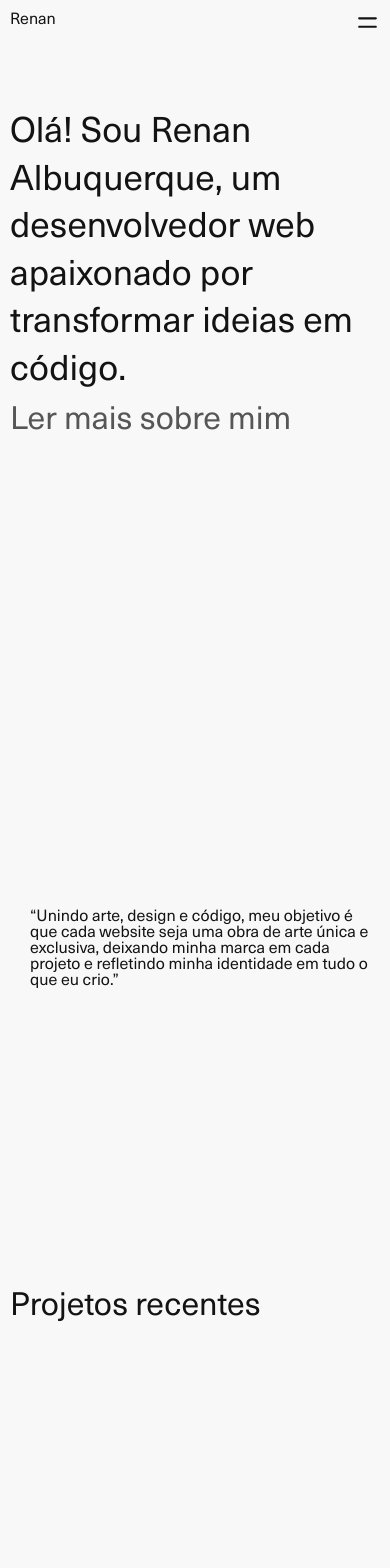
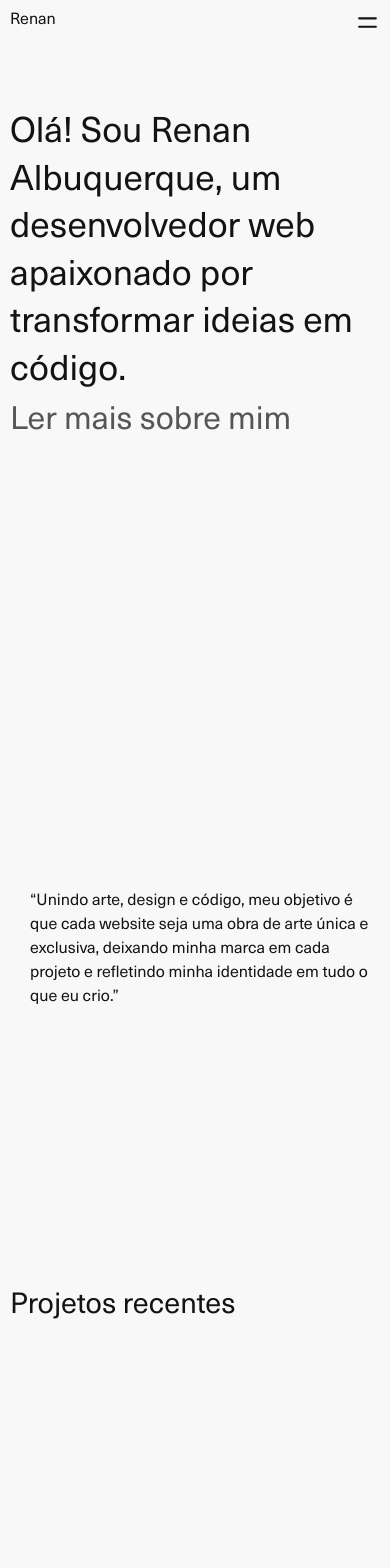
Before and after one commit to RenanAlb/portfolio, a React (Vite) app in the folder frontend/: page / in a window 390 px wide. Shown: the top 1568 px of the page. Built offline with nearby package versions, Linux system fonts and the light colour scheme; no server answers.

Commit message:
Correções de responsividade

```diff
--- a/frontend/src/components/MenuMobile/styles.js
+++ b/frontend/src/components/MenuMobile/styles.js
@@ -47,9 +47,6 @@ export const ContainerMenuMobile = styled.div`
     transition: 0.2s;
     margin: 12px 0;
     &:hover {
-      border-bottom: 1px solid
-        ${(props) =>
-          props.theme === "light" ? Themes.lightGray : Themes.lightBlack};
       cursor: pointer;
       transition: 0.2s;
     }
--- a/frontend/src/pages/Hero/Components/ThreeCanvas/styles.js
+++ b/frontend/src/pages/Hero/Components/ThreeCanvas/styles.js
@@ -12,5 +12,5 @@ export const ContainerCanvas = styled.div`
   pointer-events: none;
   z-index: 1;
   transition: 0.2s;
-  margin-top: ${(props) => (props.tela < 920 ? "100px" : "0")};
+  margin-top: ${(props) => (props.tela < 920 ? "210px" : "0")};
 `;
--- a/frontend/src/pages/Hero/styles.js
+++ b/frontend/src/pages/Hero/styles.js
@@ -62,6 +62,7 @@ export const Main = styled.main`
     width: 350px;
     color: ${(props) =>
       props.theme === "light" ? Themes.black : Themes.white};
+    line-height: 1.5em;
   }
 
   .projetos {
@@ -106,4 +107,10 @@ export const Main = styled.main`
       font-size: 2em;
     }
   }
+
+  @media screen and (max-width: 5000px) {
+    .projetos h1 {
+      font-size: 1.8em;
+    }
+  }
 `;
--- a/frontend/src/pages/RenderProject/styles.js
+++ b/frontend/src/pages/RenderProject/styles.js
@@ -211,7 +211,7 @@ export const Main = styled.main`
     }
     .header-about-project .model > div p {
       font-size: 1.5em;
-      line-height: 1.4em;
+      line-height: 1.6em;
     }
   }
 
```
